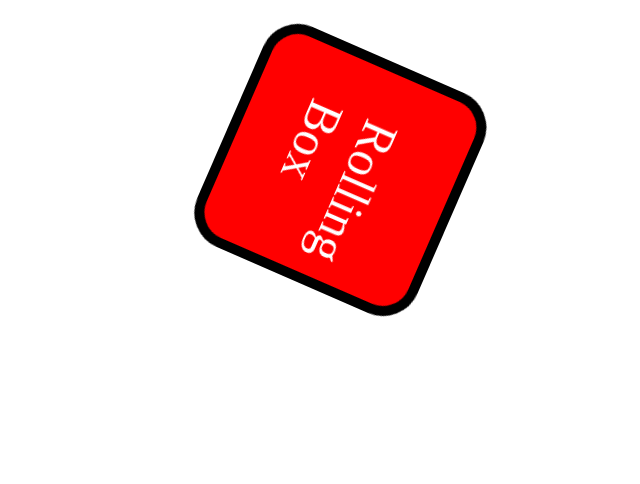
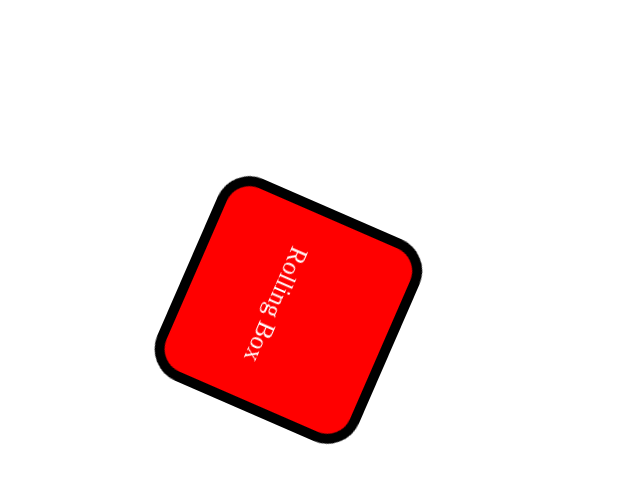
Before and after one commit to najim11rahman/WebPage-Features, a plain HTML site: page Rolling boxes/index.html in a window 1280 px wide. Shown: the whole page, without its empty margins (145-785 px from the left). Drawn offline with Linux system fonts and the light colour scheme.

Commit message:
Update styles.css

```diff
--- a/Rolling boxes/styles.css
+++ b/Rolling boxes/styles.css
@@ -1,15 +1,11 @@
 *{
-	margin: 10px;
-	padding: 10px;
-	background-color: none;
+	margin-top:100px;
 }
 
 p{
 	color: white;
 	background-color: none;
-	font-size: 50px;
-	padding-top: 20px;
-  padding-right: 40px;
+	font-size: 25px;
 	text-align: center;
 }
 
```
